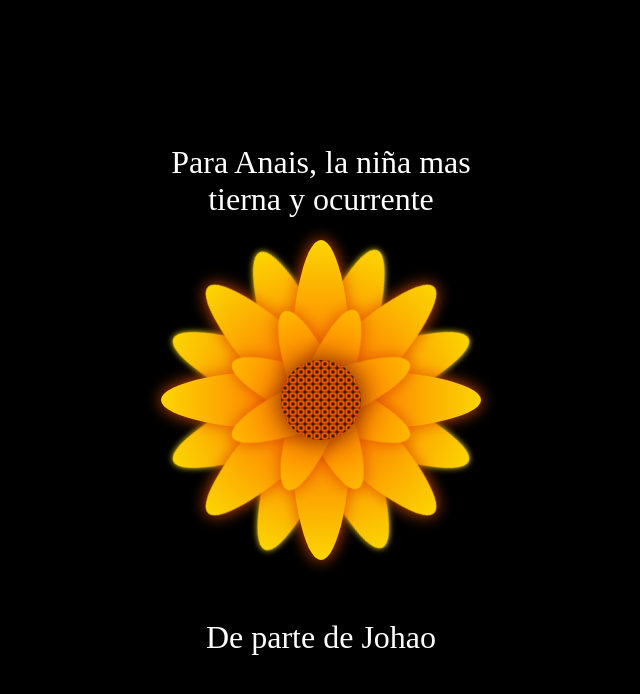
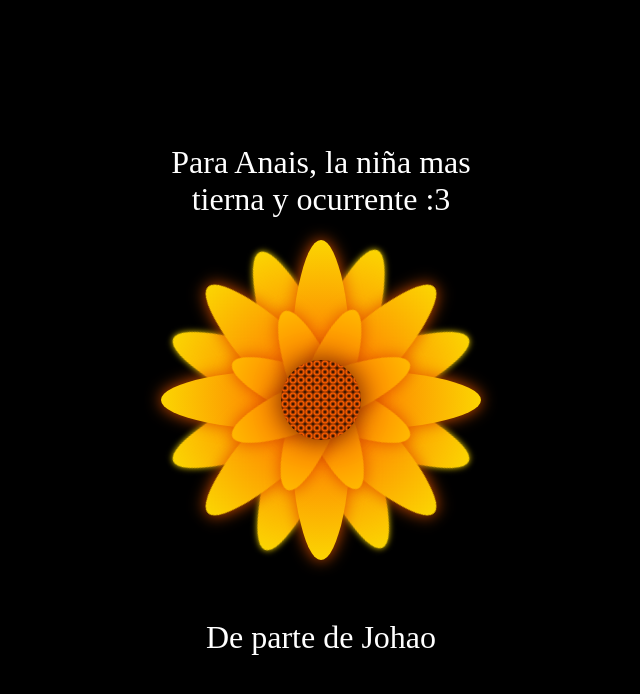
Before and after one commit to zero154/floresamarillas, a plain HTML site: page index.html in a window 1280 px wide. Shown: the whole page, without its empty margins (319-959 px from the left). Drawn offline with Linux system fonts and the light colour scheme.

Commit message:
update dedicate

```diff
--- a/index.html
+++ b/index.html
@@ -13,7 +13,7 @@
 
   <div class="flower">
     <div class="text-below">De parte de Johao</div>
-    <div class="text-above">Para Anais, la niña mas tierna y ocurrente</div>
+    <div class="text-above">Para Anais, la niña mas tierna y ocurrente :3</div>
     <div class="mid">
     </div>
     <div class="Petal1 p1">
```
